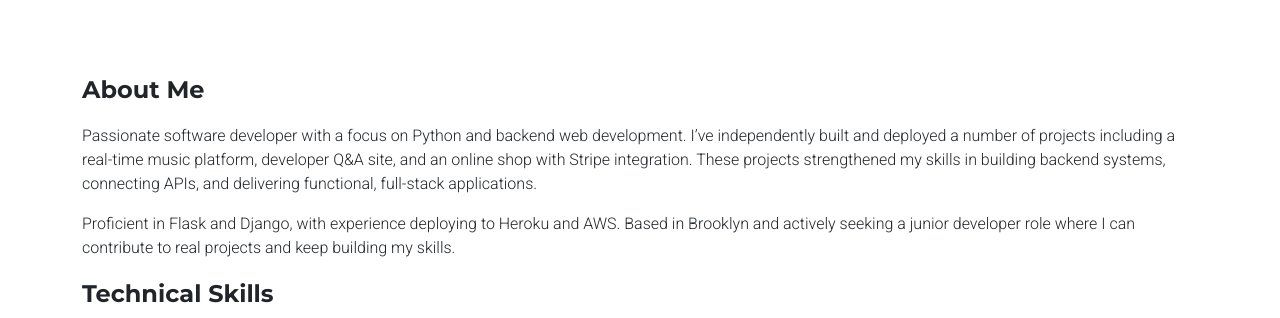
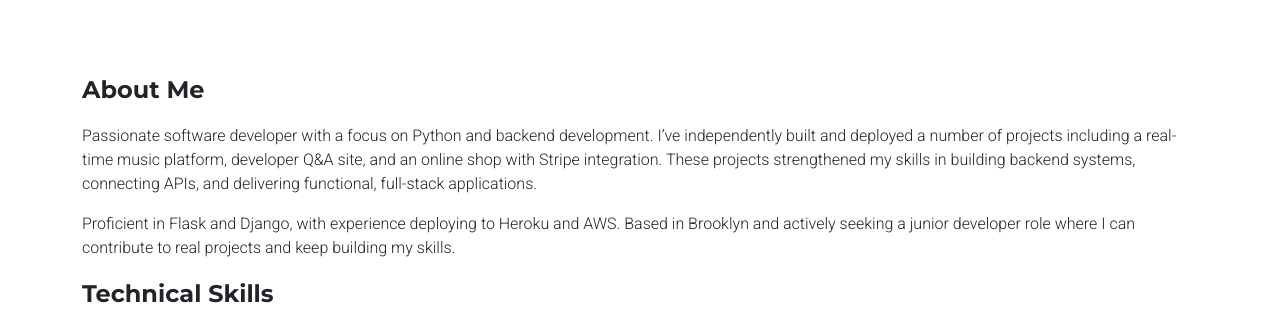
Before and after one commit to blakebrandon-hub/Portfolio-Website, a Flask app: page / in a window 1280 px wide. Shown: the part 84-402 px from the top of the page. Run offline with Flask 3, Linux system fonts and the light colour scheme; some libraries are stand-ins or nearby versions.

Commit message:
Update index.html

```diff
--- a/templates/index.html
+++ b/templates/index.html
@@ -62,7 +62,7 @@
 <div id="intro" class="container py-4 my-5 text-dark">
     <p style="font-family: 'Montserrat', sans-serif, serif; width: 100%; font-size: 1.5rem;"><strong>About Me</strong></p>
     <p class="lead mt-2"; width: 100%; style="font-size: 1rem;">
-    Passionate software developer with a focus on Python and backend web development. I’ve independently built and deployed a number of projects including a real-time music platform, developer Q&A site, and an online shop with Stripe integration. These projects strengthened my skills in building backend systems, connecting APIs, and delivering functional, full-stack applications.</p>
+    Passionate software developer with a focus on Python and backend development. I’ve independently built and deployed a number of projects including a real-time music platform, developer Q&A site, and an online shop with Stripe integration. These projects strengthened my skills in building backend systems, connecting APIs, and delivering functional, full-stack applications.</p>
     <p class="lead mt-2" width: 100%; style="font-size: 1rem;">
     Proficient in Flask and Django, with experience deploying to Heroku and AWS. Based in Brooklyn and actively seeking a junior developer role where I can contribute to real projects and keep building my skills.</p>
     <p style="font-family: 'Montserrat', sans-serif; width: 100%; font-size: 1.5rem;"><strong>Technical Skills</strong></p>
```
